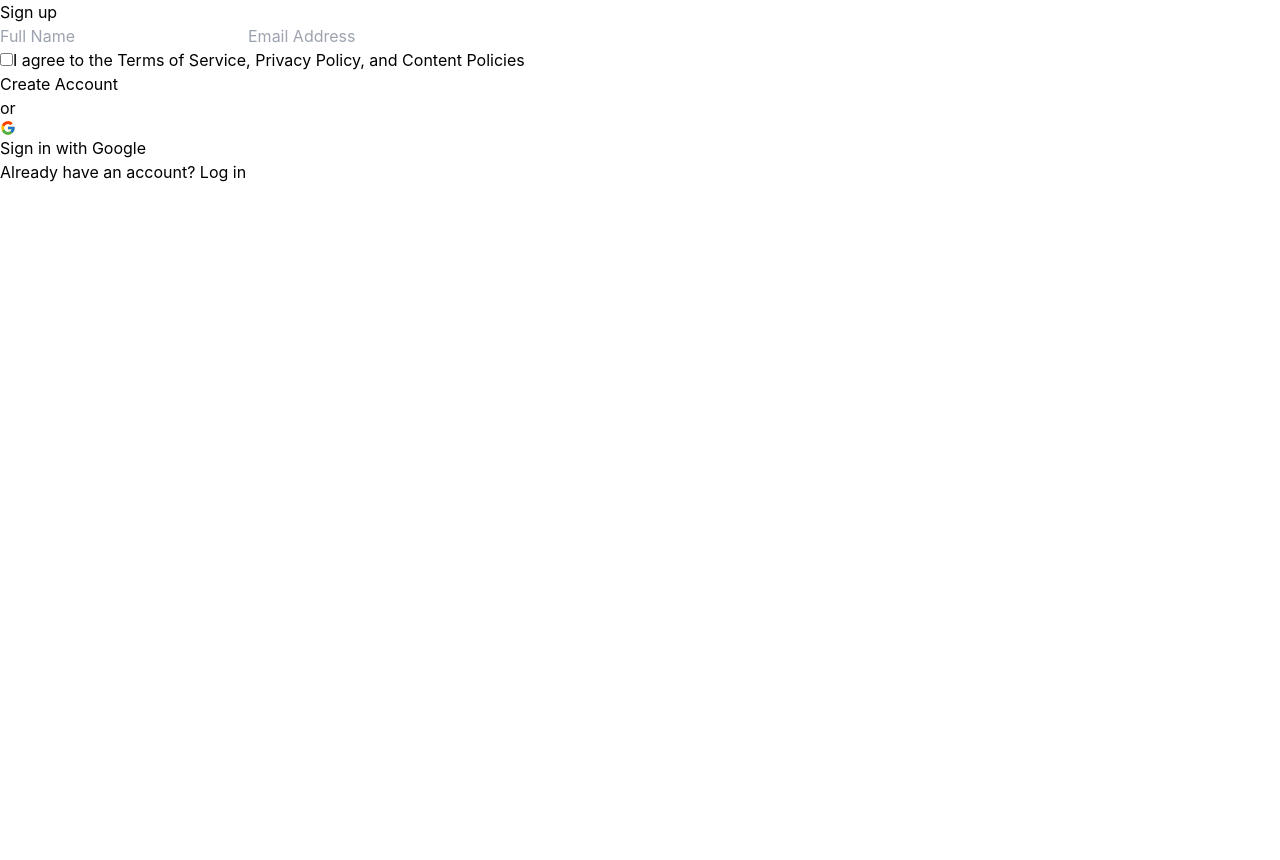
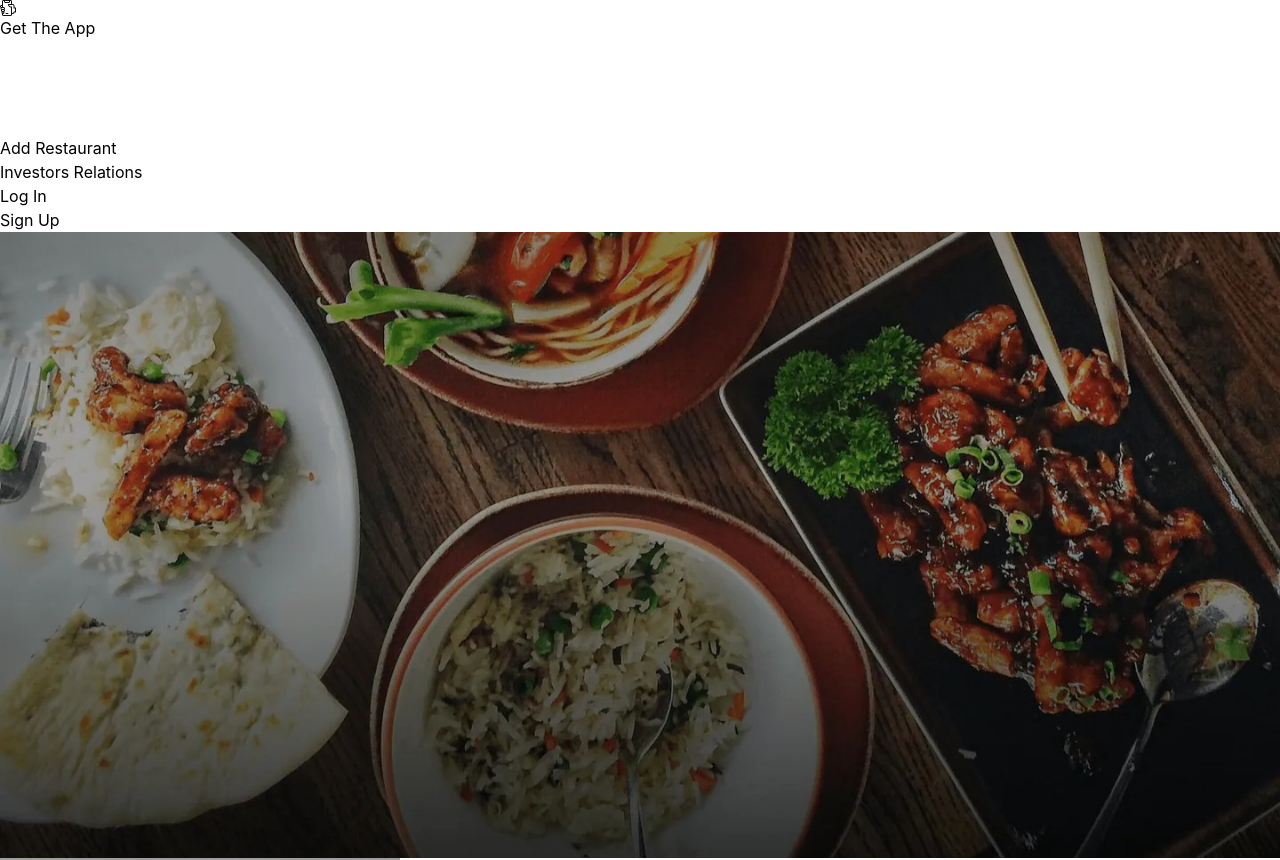
Before and after one commit to shiraz342002/Zomato-Clone, a React (Vite) app in the folder Front-End/: page /signup in a window 1280 px wide. Shown: the top 860 px of the page. Before the commit the page ends 800 px from the top, so only its background shows below. Built offline with nearby package versions, Linux system fonts and the light colour scheme; grey boxes are pictures that could not be loaded.

Commit message:
Fixed Screen overslap of Home and Auth Pages

```diff
--- a/Front-End/src/App.jsx
+++ b/Front-End/src/App.jsx
@@ -1,28 +1,15 @@
-import React, { useState } from 'react';
-import HomeBanner from './components/HomeComponents/HomeBanner';
-import SmallCard from './components/Cards/HomeCard';
-import orderOnlineImg from '/images/orderonline.jpg';
-import diningoutImg from '/images/diningout.jpg';
-import Popular from './components/HomeComponents/Popular';
-import GetTheApp from './components/HomeComponents/GetTheApp';
-import CollapsibleCards from './components/HomeComponents/CollapsibleCards';
-import Footer from './components/Footer/Footer';
-import SignupForm from './components/Auth/Signup';
-import Login from './components/Auth/Login';
-import Navbar from './components/HomeComponents/Navbar';
-
+import React from 'react'
+import HomeBanner from './components/HomeComponents/HomeBanner.jsx'
+import SmallCard from './components/Cards/HomeCard.jsx'
+import orderOnlineImg from '/images/orderonline.jpg'
+import diningoutImg from '/images/diningout.jpg'
+import Popular from './components/HomeComponents/Popular.jsx'
+import GetTheApp from './components/HomeComponents/GetTheApp.jsx'
+import CollapsibleCards from './components/HomeComponents/CollapsibleCards.jsx'
+import Footer from './components/Footer/Footer.jsx'
 const App = () => {
-  const [showSignup, setShowSignup] = useState(false);
-  const [showLogin, setShowLogin] = useState(false);
-
-  const openSignup = () => setShowSignup(true);
-  const closeSignup = () => setShowSignup(false);
-  const openLogin = () => setShowLogin(true);
-  const closeLogin = () => setShowLogin(false);
-
   return (
     <>
-      <Navbar onOpenSignup={openSignup} onOpenLogin={openLogin} />
       <HomeBanner />
       <div className='w-[70%] m-auto'>
         <div className='flex flex-wrap items-center justify-center'>
@@ -36,18 +23,16 @@ const App = () => {
             imgSrc={diningoutImg}
             text={"Dining"}
             link={"showcase"}
-            additionalText={"Check out our best restaurants that offer dine out"}
+            additionalText={"Check out our best resturant that offers dine out"}
           />
         </div>
-        <Popular />
+        <Popular/>
       </div>
-      <GetTheApp />
-      <CollapsibleCards />
-      <Footer />
-      {showSignup && <SignupForm onClose={closeSignup} />}
-      {showLogin && <Login onClose={closeLogin} />}
+      <GetTheApp/>
+      <CollapsibleCards/>
+      <Footer/>
     </>
-  );
-};
+  )
+}
 
-export default App;
+export default App
--- a/Front-End/src/components/Auth/Login.jsx
+++ b/Front-End/src/components/Auth/Login.jsx
@@ -5,26 +5,38 @@ import 'react-toastify/dist/ReactToastify.css';
 import { FcGoogle } from "react-icons/fc";
 import { MdEmail } from "react-icons/md";
 import { useNavigate } from 'react-router-dom';
+import App from '../../App';
 
-const Login = ({ onClose }) => {
+const Login = () => {
   const { register, handleSubmit } = useForm();
   const navigate = useNavigate();
 
   const onSubmit = (data) => {
     console.log(data);
+
+
     toast.success('OTP sent successfully!', {
       position: "top-center",
       autoClose: 3000,
     });
+
+
     setTimeout(() => {
       navigate('/');
     }, 3000);
   };
 
+  const onSignup = () => {
+    navigate('/signup');
+  };
+
   return (
+    <>
+    <App/>
     <div className="fixed inset-0 bg-black bg-opacity-70 flex justify-center items-center z-50 p-4">
       <div className="bg-white rounded-lg w-full max-w-md p-6">
         <h2 className="text-2xl font-bold mb-4">Login</h2>
+
         <form onSubmit={handleSubmit(onSubmit)}>
           <div className="flex items-center border border-gray-300 rounded-lg mb-4">
             <input
@@ -34,12 +46,14 @@ const Login = ({ onClose }) => {
               className="w-full p-2 border-gray-300"
             />
           </div>
+
           <button
             type="submit"
             className="bg-red-500 text-white py-2 rounded-lg w-full mb-4"
           >
             Send OTP
           </button>
+
           <div className="relative my-4">
             <div className="absolute inset-0 flex items-center">
               <div className="w-full border-t border-gray-300"></div>
@@ -48,24 +62,29 @@ const Login = ({ onClose }) => {
               <span className="bg-white px-2 text-gray-500">or</span>
             </div>
           </div>
+
           <button className="flex items-center justify-center w-full py-2 border border-gray-300 rounded-lg mb-4">
             <MdEmail className="text-xl text-red-500 mr-2" />
             Continue with Email
           </button>
+
           <button className="flex items-center justify-center w-full py-2 border border-gray-300 rounded-lg">
             <FcGoogle className="text-xl mr-2" />
             Sign in with Google
           </button>
+
           <div className="mt-4 text-center text-gray-500 text-sm">
             New to Zomato?{' '}
-            <button onClick={onClose} className="text-red-500 hover:underline">
+            <button onClick={onSignup} className="text-red-500 hover:underline">
               Create account
             </button>
           </div>
         </form>
+
         <ToastContainer />
       </div>
     </div>
+    </>
   );
 };
 
--- a/Front-End/src/components/Auth/Signup.jsx
+++ b/Front-End/src/components/Auth/Signup.jsx
@@ -1,36 +1,46 @@
 import React, { useState } from 'react';
 import { useForm } from 'react-hook-form';
-import { toast, ToastContainer } from 'react-toastify';
+import { useNavigate } from 'react-router-dom';
+import { FcGoogle } from 'react-icons/fc';
+import { toast, ToastContainer,  } from 'react-toastify';
 import 'react-toastify/dist/ReactToastify.css';
-import { FcGoogle } from 'react-icons/fc';
-import { useNavigate } from 'react-router-dom';
+import App from '../../App';
 
-const SignupForm = ({ onClose }) => {
-  const { register, handleSubmit } = useForm();  // No validation
+const SignupForm = () => {
+  const { register, handleSubmit } = useForm();
+
   const navigate = useNavigate();
-  const [isChecked, setIsChecked] = useState(false);
 
   const onSubmit = (data) => {
     console.log(data);
-    toast.success('Signed up successfully!', {
-      position: "top-center",
-      autoClose: 2000,
-    });
+    toast.success('Signed up successfully!'),
+
+
     setTimeout(() => {
       navigate('/');
     }, 2000);
   };
 
+  const [isChecked, setIsChecked] = useState(false);
+
   const handleCheckboxChange = () => {
     setIsChecked(!isChecked);
   };
 
+  const onLogin = () => {
+    navigate('/login');
+  };
+
   return (
+    <>
+        <App/>
+
     <div className="fixed inset-0 bg-black bg-opacity-70 flex justify-center items-center z-50">
       <div className="bg-white rounded-lg w-11/12 md:w-4/12 p-6">
         <div className="flex justify-between items-center mb-4">
           <h2 className="text-xl md:text-2xl text-gray-800 font-bold">Sign up</h2>
         </div>
+
         <form onSubmit={handleSubmit(onSubmit)}>
           <input
             type='text'
@@ -38,12 +48,14 @@ const SignupForm = ({ onClose }) => {
             placeholder='Full Name'
             className='w-full p-2 border rounded mt-1 mb-4 border-gray-300'
           />
+
           <input
             type='email'
             placeholder='Email Address'
             {...register('email')}
             className='w-full p-2 border rounded mt-1 mb-4 border-gray-300'
           />
+
           <div className="flex items-start mt-5 mb-4">
             <input
               type="checkbox"
@@ -55,6 +67,7 @@ const SignupForm = ({ onClose }) => {
               I agree to the Terms of Service, Privacy Policy, and Content Policies
             </label>
           </div>
+
           <button
             type='submit'
             className={`w-full py-2 rounded-lg ${isChecked ? 'bg-red-500 text-white hover:bg-red-600' : 'bg-gray-300 text-gray-500 cursor-not-allowed'}`}
@@ -62,6 +75,7 @@ const SignupForm = ({ onClose }) => {
           >
             Create Account
           </button>
+
           <div className="relative my-4">
             <div className="absolute inset-0 flex items-center">
               <div className="w-full border-t border-gray-300"></div>
@@ -70,20 +84,23 @@ const SignupForm = ({ onClose }) => {
               <span className="bg-white px-2 text-gray-500">or</span>
             </div>
           </div>
+
           <button className="flex items-center justify-center w-full py-2 border border-gray-300 rounded-lg hover:bg-gray-100">
             <FcGoogle className="w-5 h-5 mr-2" />
             Sign in with Google
           </button>
+
           <div className="mt-4 text-center text-gray-500 text-sm">
             Already have an account?{' '}
-            <button onClick={onClose} className="text-red-500 hover:underline">
+            <a className="text-red-500 hover:underline" onClick={onLogin}>
               Log in
-            </button>
+            </a>
           </div>
         </form>
-        <ToastContainer />
+        <ToastContainer/>
       </div>
     </div>
+    </>
   );
 };
 
--- a/Front-End/src/components/HomeComponents/Navbar.jsx
+++ b/Front-End/src/components/HomeComponents/Navbar.jsx
@@ -2,19 +2,19 @@ import React, { useState } from 'react';
 import mobileHand from '../../assets/icons/smartphone.png';
 import menu_icon_1 from '../../assets/icons/menu_icon_1.png';
 import close_icon_1 from '../../assets/icons/close_icon_1.png';
+import { Link } from 'react-router-dom';
 
-const Navbar = ({ onOpenLogin, onOpenSignup }) => {
+const Navbar = () => {
     const [menuOpen, setMenuOpen] = useState(false);
 
     const toggleMenu = () => {
         setMenuOpen(!menuOpen);
     };
-
     return (
-    <nav className="w-full h-[60px] fixed top-0 z-10 text-white flex items-center justify-around px-4">
+        <nav className="w-full h-[60px] fixed top-0 z-10  text-white flex items-center justify-around px-4">
             <div className="flex items-center space-x-3">
                 <img src={mobileHand} alt="Mobile Icon" className="w-4 h-4" />
-        <a href="/get-the-app" className="text-white text-lg">Get The App</a>
+                <Link to="/get-the-app" className="text-white text-lg">Get The App</Link>
             </div>
             <div className="md:hidden">
                 <img
@@ -25,20 +25,20 @@ const Navbar = ({ onOpenLogin, onOpenSignup }) => {
                 />
             </div>
             <ul
-        className={`md:flex md:items-center md:space-x-6 text-lg absolute md:static top-16 left-0 w-full md:w-auto md:bg-transparent transition-all duration-300 ease-in-out transform ${menuOpen ? 'opacity-100 translate-y-0' : 'opacity-0 -translate-y-10 pointer-events-none'
+                className={`md:flex md:items-center md:space-x-6 text-lg absolute  md:static top-16 left-0 w-full md:w-auto  md:bg-transparent transition-all duration-300 ease-in-out transform ${menuOpen ? 'opacity-100 translate-y-0' : 'opacity-0 -translate-y-10 pointer-events-none'
                     } md:opacity-100 md:translate-y-0 md:pointer-events-auto`}
             >
-        <li className="my-2 md:my-0 px-4 w-full md:w-auto">
-          <a href="/add-restaurant" className="block">Add Restaurant</a>
+                <li className="my-2 md:my-0 px-4 w-full md:w-auto text-based">
+                    <Link to="/add-restaurant" className="block">Add Restaurant</Link>
                 </li>
                 <li className="my-2 md:my-0 px-4 w-full md:w-auto">
-          <a href="/investor-relations" className="block">Investors Relations</a>
+                    <Link to="/investor-relations" className="block">Investors Relations</Link>
                 </li>
                 <li className="my-2 md:my-0 px-4 w-full md:w-auto">
-          <button onClick={onOpenLogin} className="block">Log In</button>
+                    <Link to="/login" className="block">Log In</Link>
                 </li>
                 <li className="my-2 md:my-0 px-4 w-full md:w-auto">
-          <button onClick={onOpenSignup} className="block">Sign Up</button>
+                    <Link to="/signup" className="block">Sign Up</Link>
                 </li>
             </ul>
         </nav>
```
Lines whose indentation alone changed are shown as unchanged.
